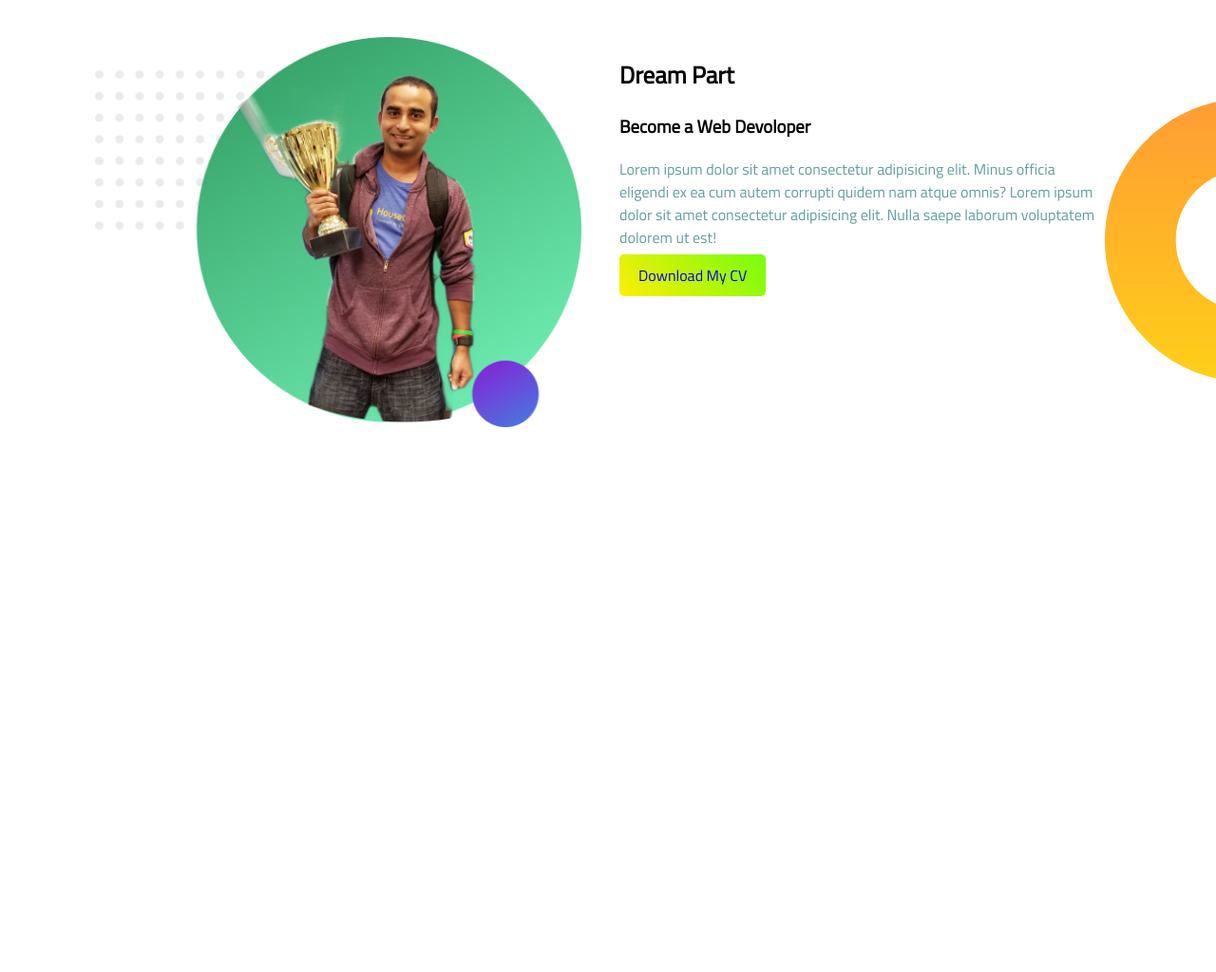
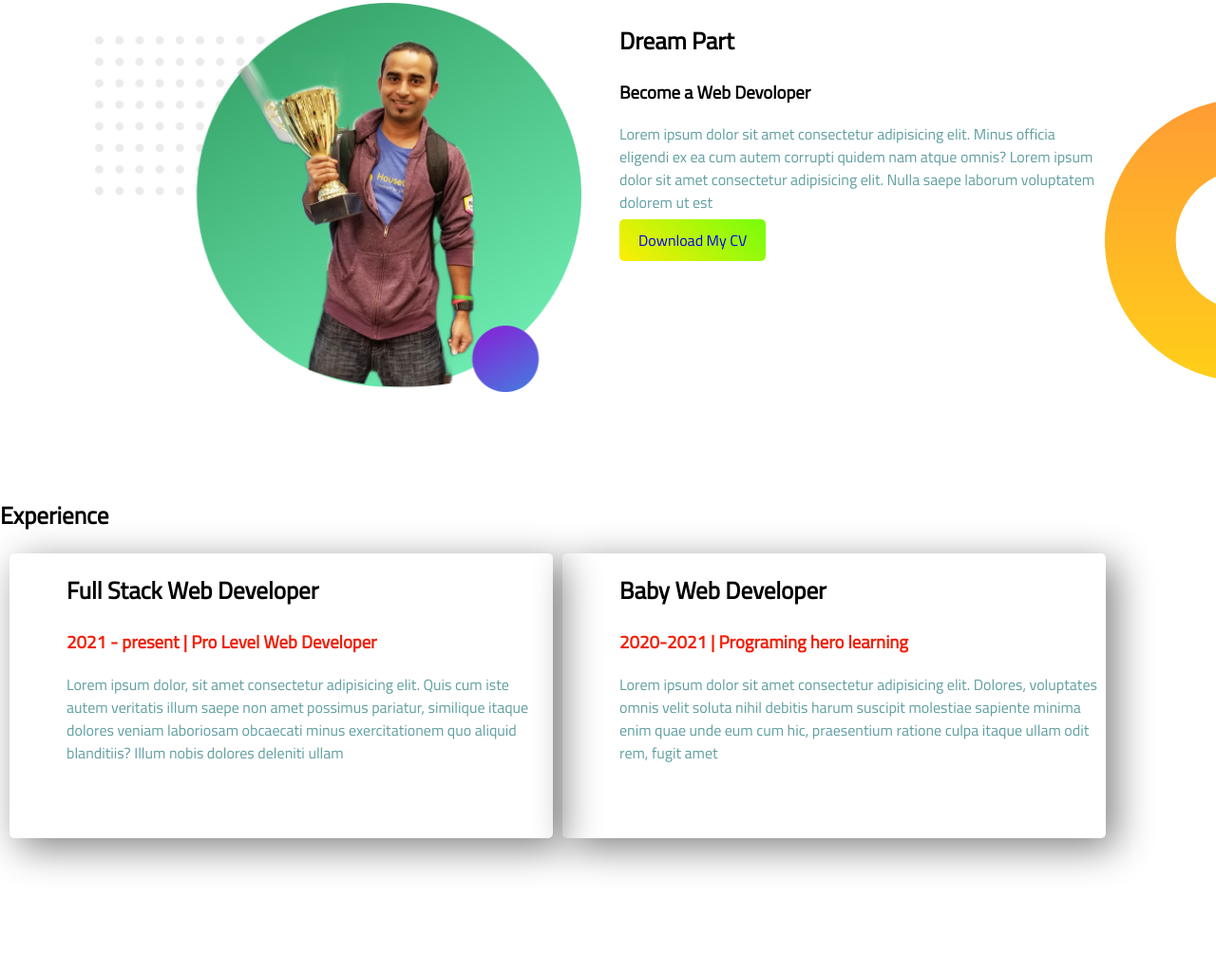
Before and after one commit to MamunJoy/Portfolio-website, a plain HTML site: page index.html in a window 1280 px wide. Shown: the part 497-1521 px from the top of the page at 95% size. Before the commit the page ends 1073 px from the top, so only its background shows below. Drawn offline with Linux system fonts and the light colour scheme.

Commit message:
Experience part working

```diff
--- a/index.html
+++ b/index.html
@@ -28,12 +28,25 @@
         <div class="half-width">
             <img src="/image/tophy-dream.png" alt="">
         </div>
-
         <div class="half-width">
             <h2>Dream Part</h2>
             <h3>Become a Web Devoloper</h3>
-            <p>Lorem ipsum dolor sit amet consectetur adipisicing elit. Minus officia eligendi ex ea cum autem corrupti quidem nam atque omnis? Lorem ipsum dolor sit amet consectetur adipisicing elit. Nulla saepe laborum voluptatem dolorem ut est!</p>
+            <p>Lorem ipsum dolor sit amet consectetur adipisicing elit. Minus officia eligendi ex ea cum autem corrupti quidem nam atque omnis? Lorem ipsum dolor sit amet consectetur adipisicing elit. Nulla saepe laborum voluptatem dolorem ut est</p>
             <a class="link-button" target="_blank" href="https://www.linkedin.com/in/mamun-joy-646a641b2/">Download My CV</a>
+        </div>
+    </section>
+
+    <section class="Experiance">
+        <h2>Experience</h2>
+        <div class="half-width single-experence">
+            <h2>Full Stack Web Developer</h2>
+            <h3><span>2021 - present | Pro Level Web Developer</span></h3>
+            <p>Lorem ipsum dolor, sit amet consectetur adipisicing elit. Quis cum iste autem veritatis illum saepe non amet possimus pariatur, similique itaque dolores veniam laboriosam obcaecati minus exercitationem quo aliquid blanditiis? Illum nobis dolores deleniti ullam</p>
+        </div>
+        <div class="half-width single-experence">
+            <h2>Baby Web Developer</h2>
+            <h3><span>2020-2021 | Programing hero learning</span></h3>
+            <p>Lorem ipsum dolor sit amet consectetur adipisicing elit. Dolores, voluptates omnis velit soluta nihil debitis harum suscipit molestiae sapiente minima enim quae unde eum cum hic, praesentium ratione culpa itaque ullam odit rem, fugit amet</p>
         </div>
     </section>
 
--- a/style.css
+++ b/style.css
@@ -20,7 +20,6 @@ span{
     float: left;
     margin-left: 10px;
     padding-left: 60px;
-    padding-bottom: 120px;
 }
 .half-width img{
     width: 100%;
@@ -44,3 +43,9 @@ section{
     background-repeat: no-repeat;
     background-position: right;
 }
+.single-experence{
+    box-shadow: 10px 10px 40px gray;
+    border-radius: 5px;
+    height: 60%;
+
+}
```
